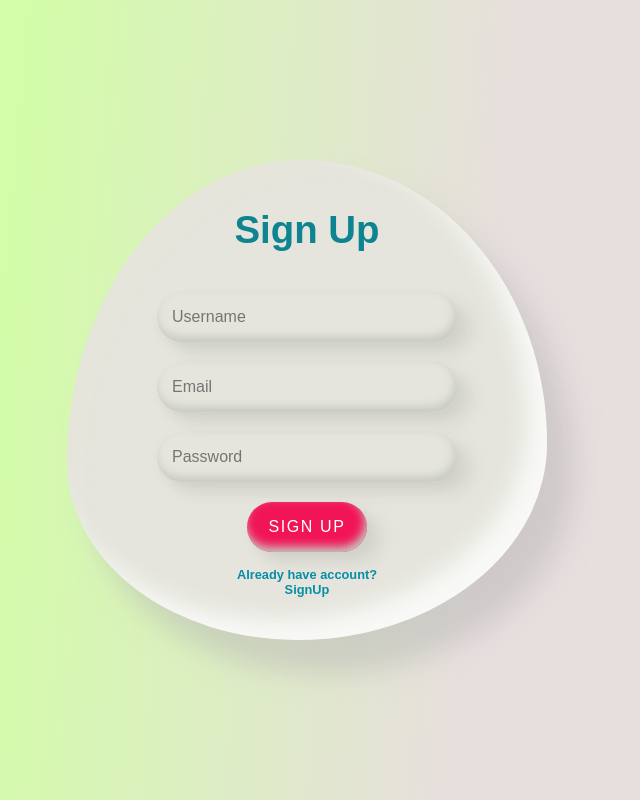
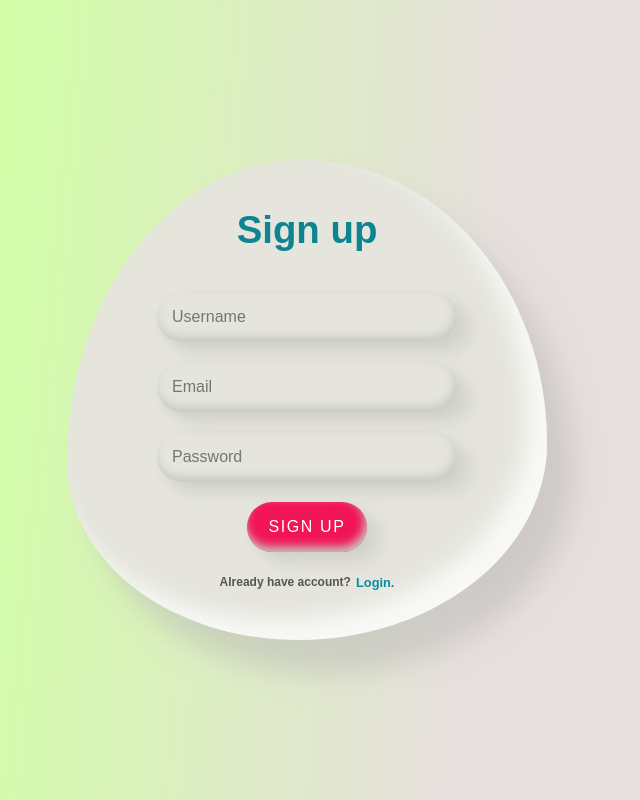
Before and after one commit to aniketkumar7/SignUp-Page, a plain HTML site: page index.html in a window 1280 px wide. Shown: the whole page, without its empty margins (333-973 px from the left). Drawn offline with Linux system fonts and the light colour scheme.

Commit message:
Update index.html

```diff
--- a/index.html
+++ b/index.html
@@ -13,7 +13,7 @@
     <div class="container">
         <div class="drop">
             <div class="signup">
-                <h2>Sign Up</h2>
+                <h2>Sign up</h2>
                 <form>
                     <div class="input-box">
                         <input type="text" placeholder="Username" required="required">
@@ -25,9 +25,9 @@
                         <input type="password" placeholder="Password" required="required">
                     </div>
                     <div class="input-box submit" id="submit">
-                        <input type="submit" value="Sign Up">
+                        <input type="submit" value="Sign up">
                     </div>
-                    <div class="last"><a href="#">Already have account? SignUp</a></div>
+                    <div class="last"><h6>Already have account?</h6><a href="#">Login.</a></div>
                 </form>
             </div>
         </div>
```
